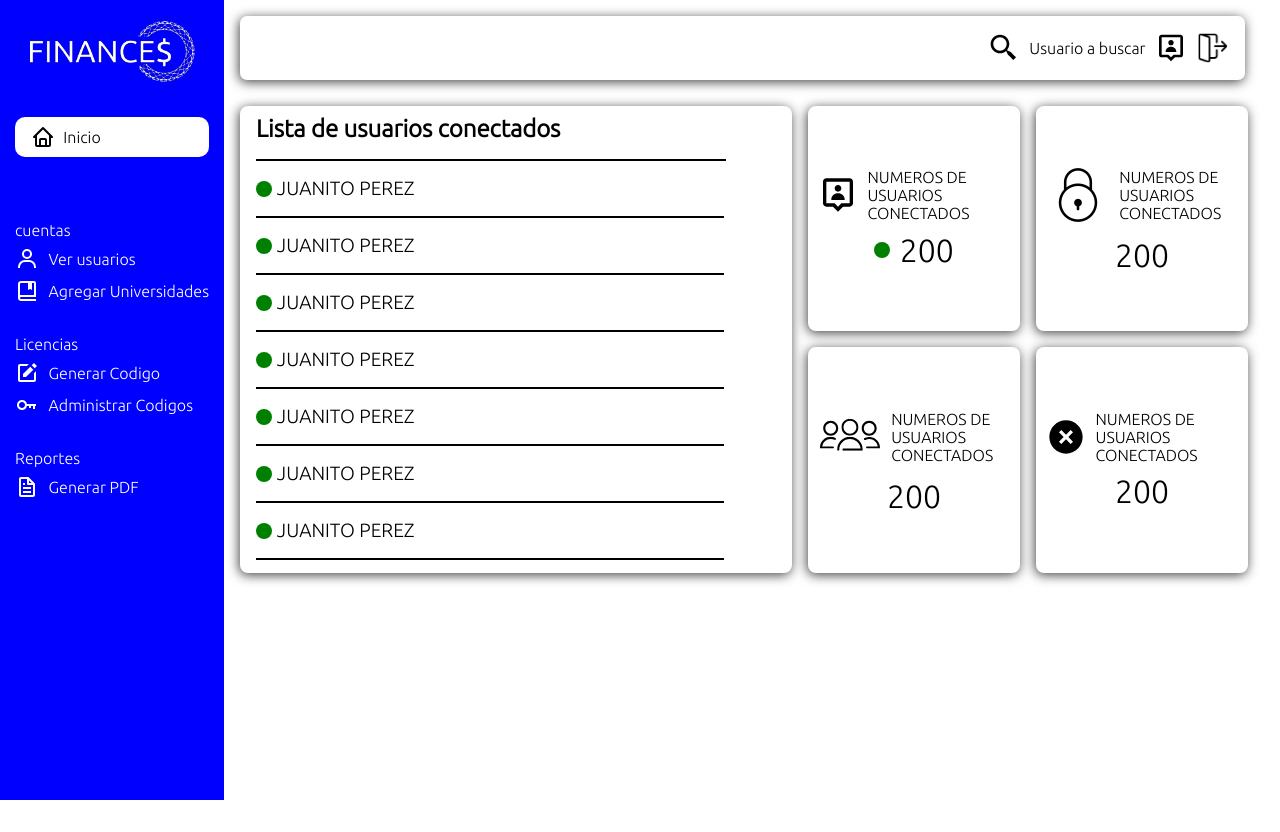
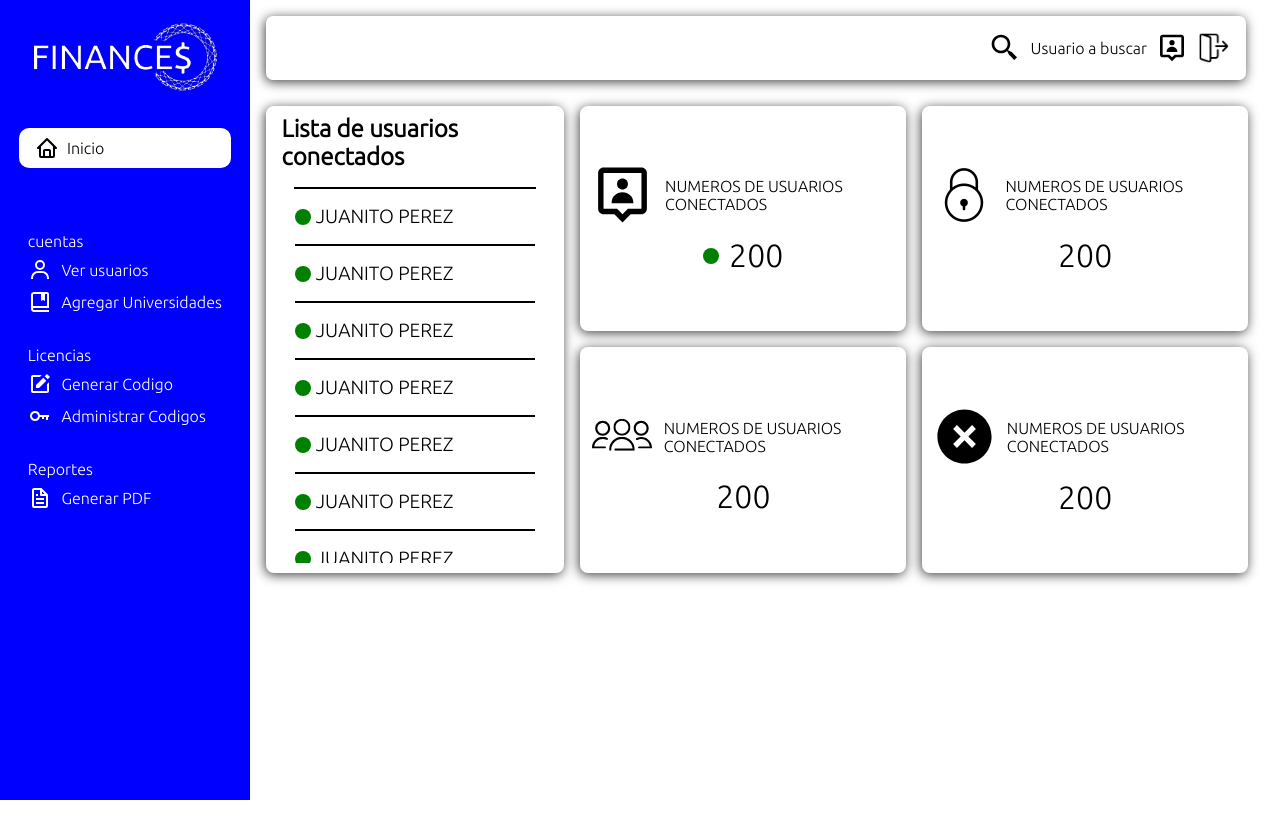
Before and after one commit to Mp-keyner/Finances, a React (Create React App) app: page /admin in a window 1280 px wide. Built offline with nearby package versions, Linux system fonts and the light colour scheme.

Commit message:
13 de agosto 12:21

```diff
--- a/src/App.css
+++ b/src/App.css
@@ -235,6 +235,21 @@ input[type="password"] {
   /* background-color: rgb(255, 176, 5); */
   display: flex;
   flex-direction: column;
+  justify-content: center;
+  align-items: center;
+  width: 20pc;
+  gap: 1pc;
+  padding: 0.6pc 1pc;
+  border-radius: 8px;
+  height: 28pc;
+}
+.containerResults {
+  -webkit-box-shadow: -1px 2px 12px 0px rgba(0, 0, 0, 0.75);
+  -moz-box-shadow: -1px 2px 12px 0px rgba(0, 0, 0, 0.75);
+  box-shadow: -1px 2px 12px 0px rgba(0, 0, 0, 0.75);
+  /* background-color: rgb(255, 176, 5); */
+  display: flex;
+  flex-direction: column;
   /* justify-content: center; */
   /* align-items: center; */
   width: 59.1pc;
--- a/src/components/Results-admin.jsx
+++ b/src/components/Results-admin.jsx
@@ -75,7 +75,7 @@ const ResultsAdmin = () => {
             <img src={goOut} alt="" />
           </div>
           <div className="lefAdmi">
-            <div className="containerUserLive">
+            <div className="containerResults">
               Lista de usuarios
               <table>
                 <tr>
```
